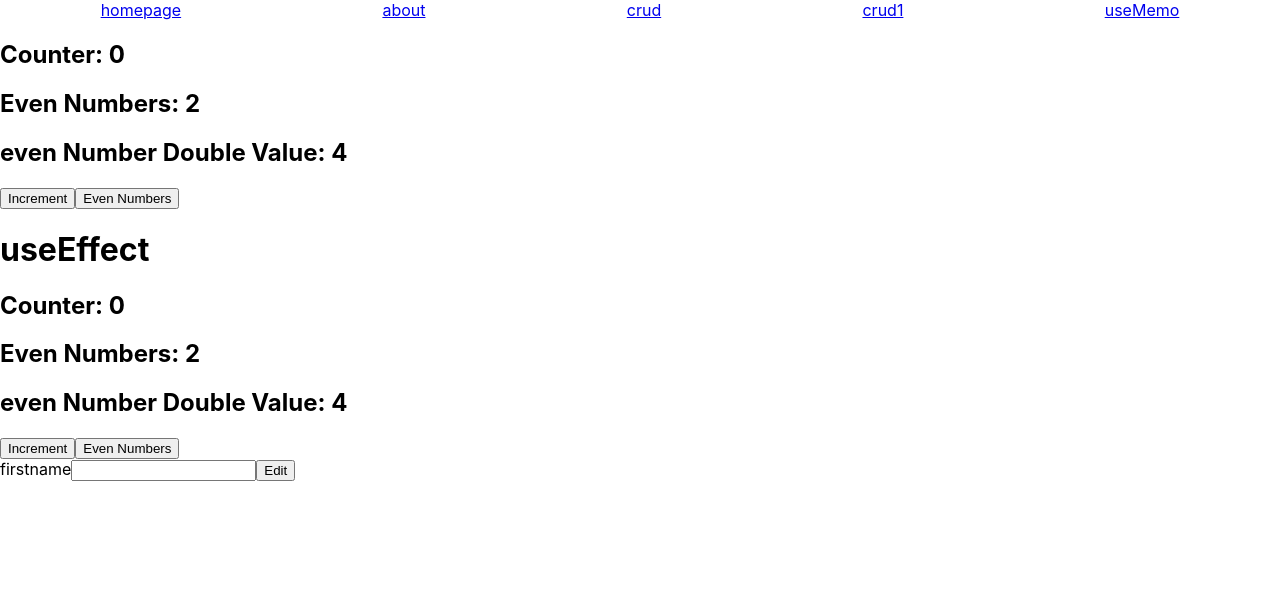
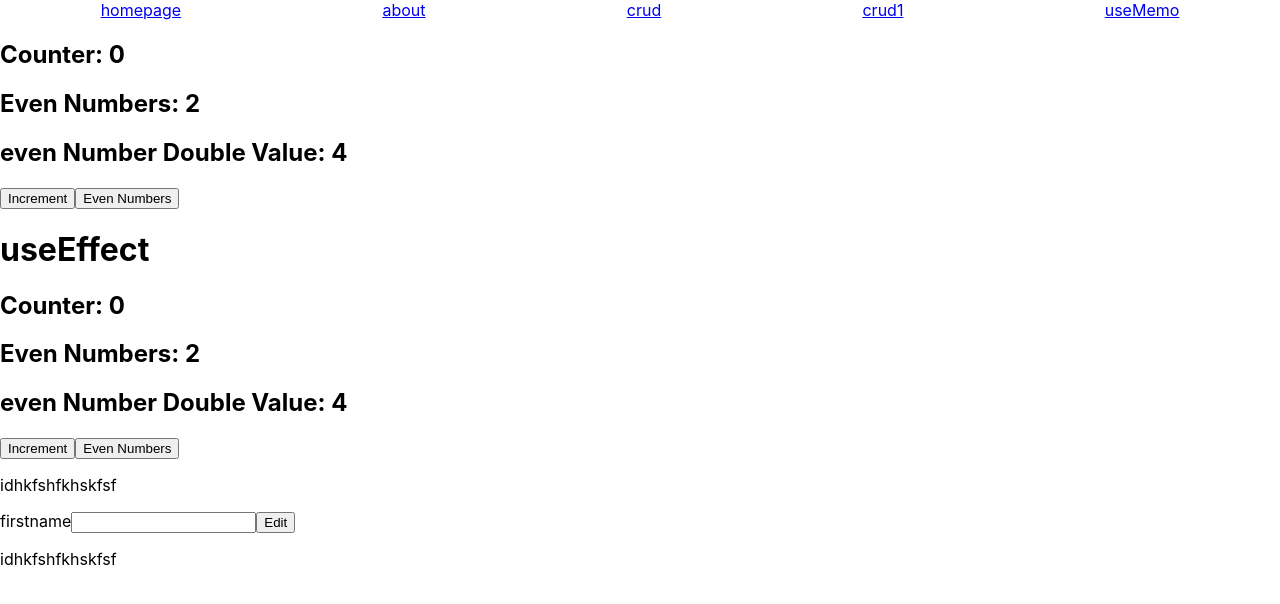
Before and after one commit to JustMilan1999/react-ex, a React (Create React App) app: page /memo in a window 1280 px wide. Shown: the top 604 px of the page. Built offline with nearby package versions, Linux system fonts and the light colour scheme.

Commit message:
new p add

```diff
--- a/src/components/UseMemo.js
+++ b/src/components/UseMemo.js
@@ -37,6 +37,7 @@ const UseMemo = () => {
       <h2>even Number Double Value: {eventNum2}</h2>
       <button onClick={() => setCount1(count1 + 1)}>Increment</button>
       <button onClick={() => setEvenNum1(evenNum1 + 2)}>Even Numbers</button>
+      <p>idhkfshfkhskfsf</p>
     </div>
   );
 };
--- a/src/components/UseRef.js
+++ b/src/components/UseRef.js
@@ -8,6 +8,7 @@ const UseRef = (props, ref) => {
   return (
     <>
       <button onClick={onInputref}>Edit</button>
+      <p>idhkfshfkhskfsf</p>
     </>
   );
 };
```
